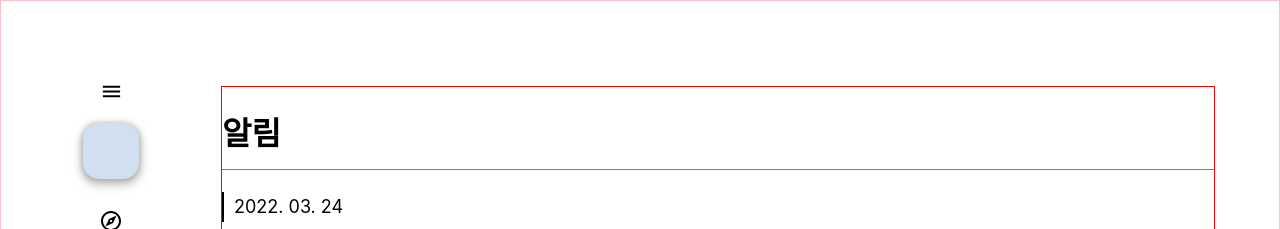
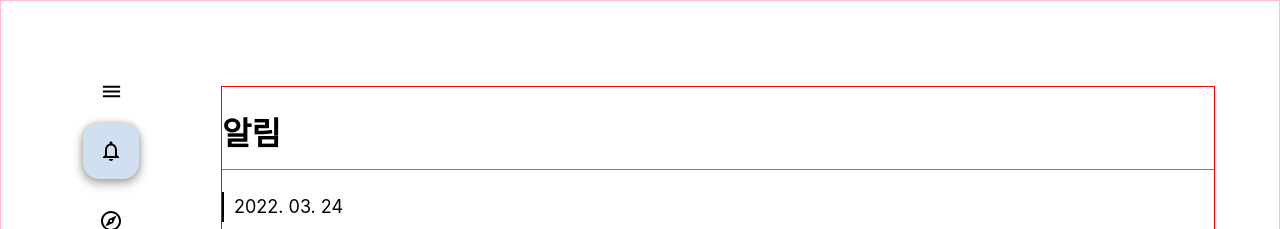
Before and after one commit to jinlee0310/izel, a Next.js app: page /alarm in a window 1280 px wide. Shown: the top 229 px of the page. Built offline with nearby package versions, Linux system fonts and the light colour scheme.

Commit message:
navigation 버그 수정

```diff
--- a/src/components/common/navigation/NavigationBar.tsx
+++ b/src/components/common/navigation/NavigationBar.tsx
@@ -1,6 +1,6 @@
 import { selectedMenu } from '@/recoil/global';
 import Link from 'next/link';
-import { useRouter } from 'next/router';
+import { Router, useRouter } from 'next/router';
 import React, { useEffect } from 'react';
 import {
   MdOutlineExplore,
@@ -45,6 +45,13 @@ const navMenu = [
 
 function NavigationBar() {
   const [menu, setMenu] = useRecoilState(selectedMenu);
+  const router = useRouter();
+  useEffect(() => {
+    if (!menu) {
+      const { pathname } = router;
+      setMenu(navMenu.find((item) => item.link === pathname)?.icon);
+    }
+  }, []);
 
   return (
     <Nav>
```
